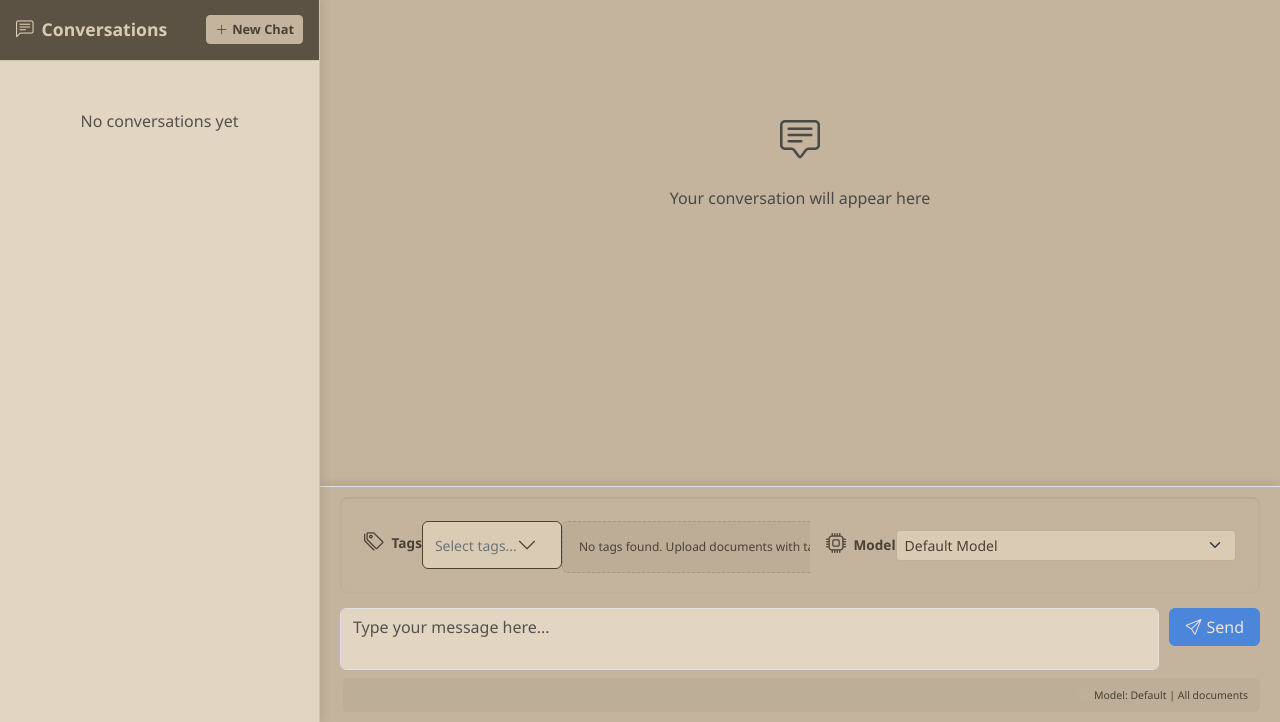
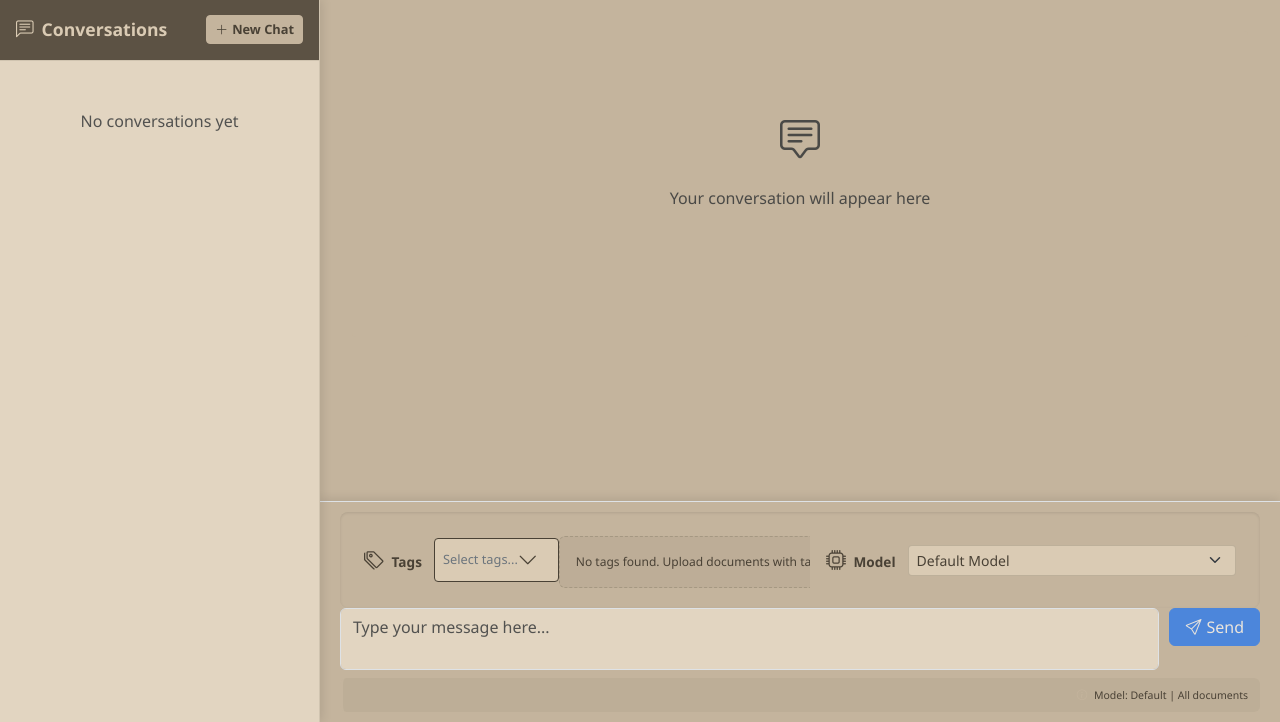
Before and after one commit to grepory/ragu, a FastAPI app: page / in a window 1280 px wide. Shown: the part 78-800 px from the top of the page. Run offline with FastAPI, Linux system fonts and the light colour scheme; data that the repository does not hold is empty.

Commit message:
Tags management styling

```diff
--- a/app/static/css/styles.css
+++ b/app/static/css/styles.css
@@ -17,7 +17,8 @@
     color: var(--salon-drab);
     font-weight: 600;
     font-size: 0.85rem;
-    margin-bottom: 0.5rem;
+    margin: 0;
+    margin-right: 0.75rem;
 }
 
 .tag-selection-container {
@@ -504,6 +503,8 @@
     color: var(--salon-drab);
     font-weight: 600;
     font-size: 0.85rem;
+    margin: 0;
+    margin-right: 0.75rem;
 }
 
 .model-dropdown .form-select {
@@ -511,6 +512,7 @@
     border: 1px solid rgba(73, 65, 53, 0.2);
     color: var(--salon-drab);
     font-weight: 500;
+    flex: 1;
 }
 
 .model-dropdown .form-select:focus {
@@ -1348,7 +1350,6 @@ main {
 .dropdowns-container {
     display: flex;
     gap: 20px;
-    margin-bottom: 15px;
     background-color: var(--oxford-stone);
     padding: 0.5rem;
     border-radius: 0.5rem;
@@ -1382,7 +1385,7 @@ main {
 
 .small-label {
     font-size: 0.85rem;
-    margin-bottom: 0.25rem;
+    margin-bottom: 0.5rem;
     font-weight: bold;
 }
 
@@ -1525,6 +1528,7 @@ main {
 /* New Tag Selector Dropdown Styles */
 .tag-selector-dropdown {
     position: relative;
+    flex: 1;
 }
 
 .tag-selector-button {
@@ -1532,12 +1536,12 @@ main {
     display: flex;
     align-items: center;
     justify-content: space-between;
-    padding: 0.5rem 0.75rem;
+    padding: 0.375rem 0.5rem;
     background-color: var(--joas-white);
     border: 1px solid var(--salon-drab);
-    border-radius: 0.375rem;
-    color: var(--salon-drab);
-    font-size: 0.875rem;
+    border-radius: 0.25rem;
+    color: var(--salon-drab);
+    font-size: 0.8rem;
     cursor: pointer;
     transition: all 0.2s ease;
 }
```
Also changed, not shown: other parts of app/static/css/styles.css (+16 -15 lines).
